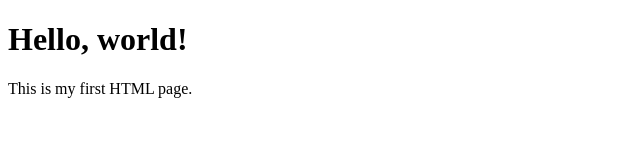
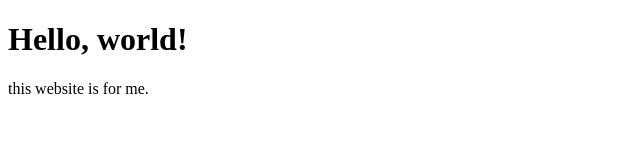
Before and after one commit to suryasivaraj06/html_repo, a plain HTML site: page index.html in a window 1280 px wide. Shown: the full height of the page, 0-640 px from the left. Drawn offline with Linux system fonts and the light colour scheme.

Commit message:
new changes

```diff
--- a/index.html
+++ b/index.html
@@ -7,7 +7,7 @@
 <body>
 
     <h1>Hello, world!</h1>
-    <p>This is my first HTML page.</p>
+    <p>this website is for me.</p>
 
 </body>
 </html>
```
